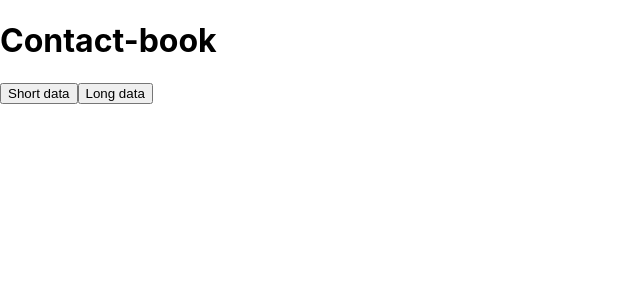
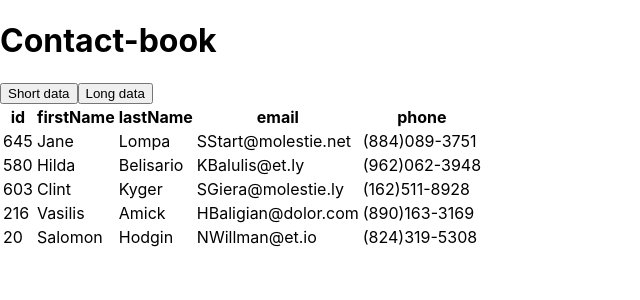
Before and after one commit to DenSpar/contact-book, a React (Create React App) app: page / in a window 1280 px wide. Shown: the top 300 px of the page, without its empty margins (0-640 px from the left). Built offline with nearby package versions, Linux system fonts and the light colour scheme.

Commit message:
компонент для таблицы

```diff
--- a/src/App.js
+++ b/src/App.js
@@ -1,14 +1,13 @@
 import React, { Fragment } from 'react';
 import ChooseListSize from './components/ChooseListSize';
-//import getRequestModule from './js/getRequest';
+import ContactTable from './components/ContactTable';
 
 function App() {
   return (
     <Fragment>
-      <div>
-        <h1>Contact-book</h1>
-      </div>
+      <h1>Contact-book</h1>
       <ChooseListSize />
+      <ContactTable />
     </Fragment>
   );
 }
--- /dev/null
+++ b/src/components/ContactTable.js
@@ -0,0 +1,105 @@
+import React, { useState } from 'react';
+
+let testArr = [
+    {
+      address:{
+        city: "Lexington",
+        state: "MS",
+        streetAddress: "8430 Suspendisse Ct",
+        zip: "34655"
+      },
+      description: "magna lacus hendrerit sagittis at id tellus massa non convallis placerat tincidunt sollicitudin sed quis rutrum non lorem consequat nec at fringilla fringilla mi mattis etiam risus massa mi amet eros tempor",
+      email: "SStart@molestie.net",
+      firstName: "Jane",
+      id: 645,
+      lastName: "Lompa",
+      phone: "(884)089-3751"
+    },
+    {
+      address: {
+        city: "Shawnee",
+        state: "NY",
+        streetAddress: "6592 Lorem Rd",
+        zip: "35082"
+      },
+      description: "et porttitor vitae sollicitudin sed facilisis quis morbi libero dolor tortor ipsum vitae consectetur velit augue magna malesuada pharetra velit velit mi placerat tempor rutrum vitae mattis mattis eget nullam convallis donec",
+      email: "KBalulis@et.ly",
+      firstName: "Hilda",
+      id: 580,
+      lastName: "Belisario",
+      phone: "(962)062-3948"
+    },
+    {
+      address: {
+        city: "Hazel Park",
+        state: "OH",
+        streetAddress: "4235 Sed Ct",
+        zip: "41931"
+      },
+      description: "lorem amet mattis nec risus mattis placerat hendrerit tortor lectus tellus ipsum dolor ac quis ante elementum magna tellus tincidunt orci nunc ac quis augue magna nullam placerat odio at sit at",
+      email: "SGiera@molestie.ly",
+      firstName: "Clint",
+      id: 603,
+      lastName: "Kyger",
+      phone: "(162)511-8928"
+    },
+    {
+      address: {
+        city: "Lynchburg",
+        state: "ME",
+        streetAddress: "2163 Sapien Dr",
+        zip: "28339"
+      },
+      description: "pretium etiam tortor amet vitae odio vitae aliquam pulvinar adipiscing amet molestie dolor lacus curabitur at vel ac adipiscing ipsum tortor at id augue facilisis neque morbi ac augue lacus consectetur vestibulum",
+      email: "HBaligian@dolor.com",
+      firstName: "Vasilis",
+      id: 216,
+      lastName: "Amick",
+      phone: "(890)163-3169"
+    },
+    {
+      address: {
+        city: "Vacaville",
+        state: "KS",
+        streetAddress: "1057 Orci Ct",
+        zip: "44718"
+      },
+      description: "morbi ipsum pulvinar tellus lacus nunc amet ante vestibulum molestie ipsum nunc tincidunt mattis suspendisse lacus placerat nec hendrerit tortor tortor malesuada odio sed porta pulvinar at risus curabitur vestibulum massa rutrum",
+      email: "NWillman@et.io",
+      firstName: "Salomon",
+      id: 20,
+      lastName: "Hodgin",
+      phone: "(824)319-5308"
+    }
+  ]
+
+  const ContactTable = () => {
+    const [tableState, setTableState] = useState(testArr);
+
+    return(
+      <table>
+        <thead>
+          <tr>
+            <th>id</th>
+            <th>firstName</th>
+            <th>lastName</th>
+            <th>email</th>
+            <th>phone</th>
+          </tr>
+        </thead>
+        <tbody>
+          {tableState.map((contact, rowNum) => (
+            <tr key={rowNum}>
+              <td>{contact.id}</td>
+              <td>{contact.firstName}</td>
+              <td>{contact.lastName}</td>
+              <td>{contact.email}</td>
+              <td>{contact.phone}</td>
+            </tr>
+          ))}
+        </tbody>
+      </table>
+    )
+  };
+
+  export default ContactTable;
```
Also changed, not shown: 1 other file (tests, documents, lock files or other folders).
